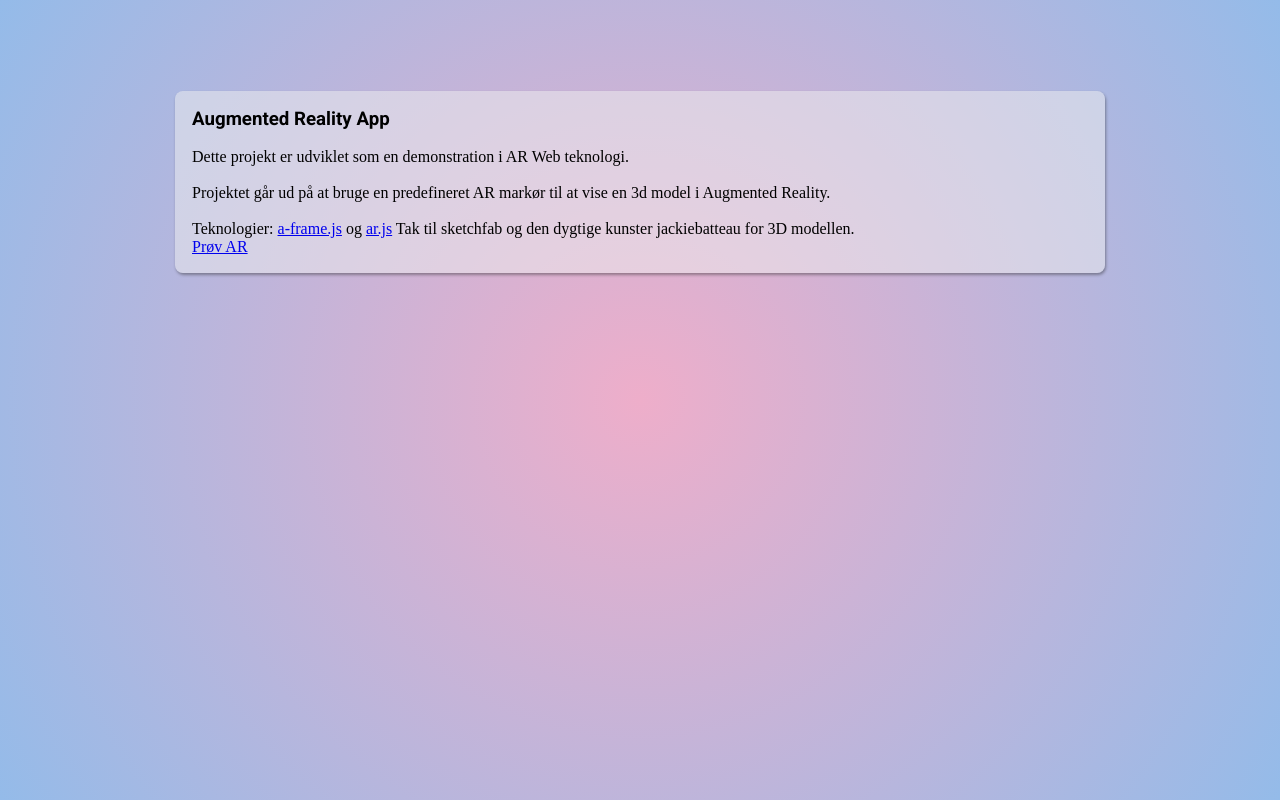
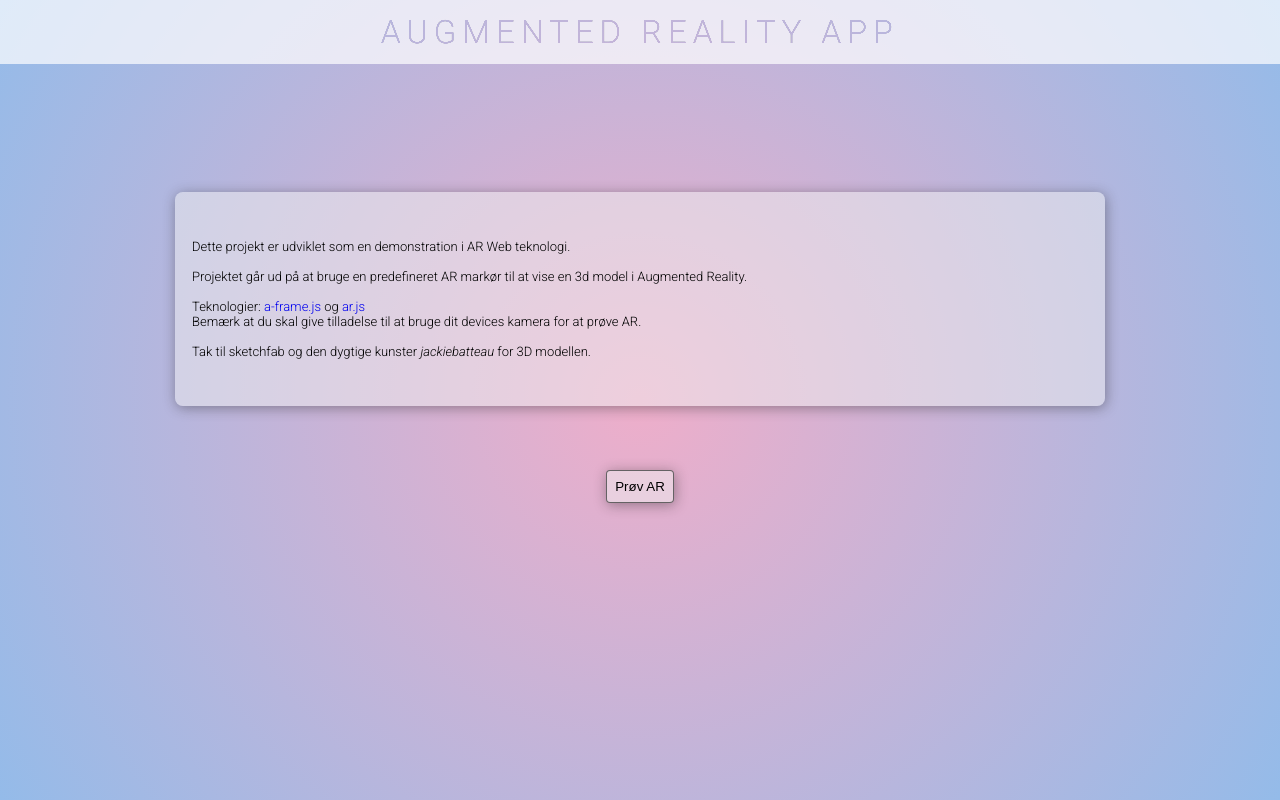
Before and after one commit to TCAA-Web/AR-Cat, a plain HTML site: page index.html in a window 1280 px wide. Drawn offline with Linux system fonts and the light colour scheme.

Commit message:
added landing page

```diff
--- a/index.html
+++ b/index.html
@@ -8,9 +8,9 @@
   </head>
   <body>
     <article class="landingBg">
-      <section class="containerRounded">
-        <h1 class="text">Augmented Reality App</h1>
-        <br />
+      <h1 class="text headline">Augmented Reality App</h1>
+      <section class="containerRounded text">
+        <br /><br />
         <p>Dette projekt er udviklet som en demonstration i AR Web teknologi.</p>
         <br />
         <p>
@@ -18,10 +18,16 @@
           <br /><br />
           Teknologier: <a href="https://aframe.io">a-frame.js</a> og
           <a href="https://ar-js-org.github.io/AR.js-Docs/">ar.js</a>
-          Tak til sketchfab og den dygtige kunster jackiebatteau for 3D modellen.
+          <br />
+          Bemærk at du skal give tilladelse til at bruge dit devices kamera for at prøve AR.
+          <br /><br />
+          Tak til sketchfab og den dygtige kunster <i>jackiebatteau</i> for 3D modellen.
         </p>
-        <a href="aframe.html">Prøv AR</a>
+        <br /><br />
       </section>
+      <a href="aframe.html">
+        <button class="buttonRounded">Prøv AR</button>
+      </a>
     </article>
   </body>
 </html>
--- a/styles/main.scss
+++ b/styles/main.scss
@@ -24,10 +24,15 @@
   background-color: white;
   width: 100%;
   transition: all 1s ease;
+  height: fit-content;
 }
 
 .text {
   font-family: $roboto-font;
+  text-align: center;
+  padding: 4px;
+  font-weight: 300;
+  font-size: small;
 }
 
 .hidden {
@@ -41,6 +46,19 @@
   height: 100vh;
 }
 
+.headline {
+  //padding-top: 15%;
+  font-size: 2rem;
+  font-weight: 200;
+  background: rgba(255, 255, 255, 0.7);
+  color: #141414;
+  letter-spacing: 0.5vw;
+  line-height: 7vh;
+  margin: 0;
+  mix-blend-mode: lighten;
+  text-transform: uppercase;
+}
+
 .containerRounded {
   border: solid 1px transparent;
   border-radius: 8px;
@@ -49,7 +67,24 @@
   margin: auto;
   display: flex;
   flex-direction: column;
-  box-shadow: 1px 2px 3px rgba(33, 33, 33, 0.4);
+  text-align: justify;
+  box-shadow: 1px 2px 13px rgba(33, 33, 33, 0.4);
   width: 70%;
-  transform: translateY(50%);
+  margin-top: 10%;
 }
+
+.buttonRounded {
+  border: solid 1px rgba(87, 87, 87, 0.9);
+  border-radius: 4px;
+  background-color: rgba(240, 240, 240, 0.5);
+  padding: 8px;
+  margin: auto;
+  display: flex;
+  flex-direction: column;
+  box-shadow: 1px 2px 13px rgba(33, 33, 33, 0.4);
+  margin-top: 5%;
+}
+
+a {
+  text-decoration: none;
+}
```
Also changed, not shown: aframe.html (+1 -1 lines), styles/main.css.
